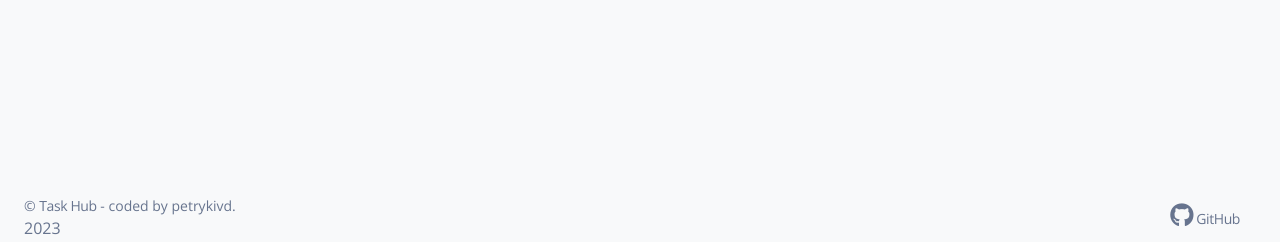
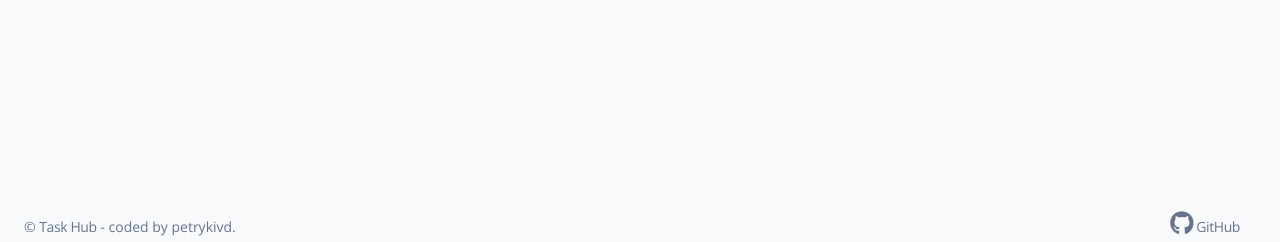
Before and after one commit to petrykivd/it-task-manager, a Django app: page /archive/tasks_list/ in a window 1280 px wide. Shown: the part 558-800 px from the top of the page. Run offline with Django 4.2, Linux system fonts and the light colour scheme; a user stored in the database is signed in; data comes from the database, SQL or seed files in the repository; some libraries are stand-ins or nearby versions.

Commit message:
Fixed footer

```diff
--- a/templates/includes/footer.html
+++ b/templates/includes/footer.html
@@ -6,7 +6,6 @@
         <div class="copyright text-center text-sm text-muted text-lg-start">
           &copy; <a href="#" class="text-muted" target="_blank">Task Hub</a> - coded by petrykivd.
         </div >
-        <span class="text-muted">2023</span>
       </div>
       <div class="col-lg-6">
         <ul class="nav nav-footer justify-content-center justify-content-lg-end">
```
